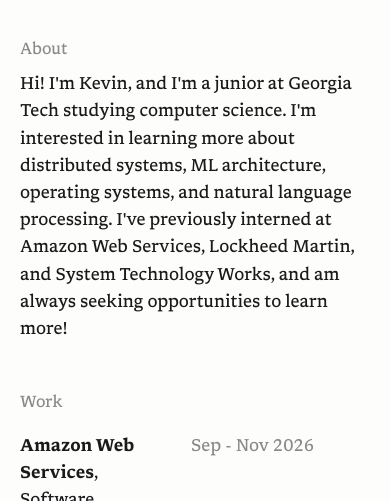
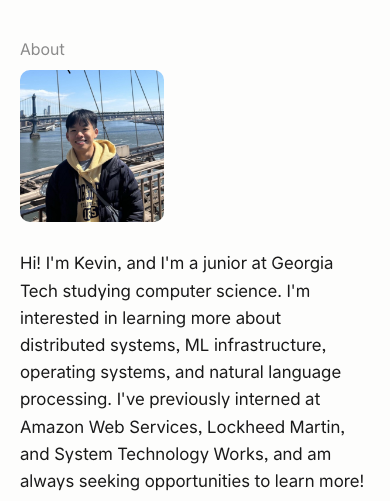
Before and after one commit to kevinw93/kevinw93.github.io, a plain HTML site: page index.html in a window 390 px wide. Shown: the part 131-632 px from the top of the page. Drawn offline with Linux system fonts and the light colour scheme.

Commit message:
Switch to Allo font, add About photo, open project links in new tabs, fix mobile overflow
- Replace Libron with Allo (OFL) at 17px
- About photo (JPEG) beside the text; stacks above it on phones
- Project link buttons open in a new tab
- Long tech labels wrap so the Projects page no longer scrolls sideways on phones

```diff
--- a/index.html
+++ b/index.html
@@ -5,11 +5,11 @@
   <meta name="viewport" content="width=device-width, initial-scale=1">
   <title>Kevin Wang</title>
   <meta name="description" content=""><!-- TODO: one-line site description for search results -->
-  <link rel="preload" href="/fonts/Libron-Regular.ttf" as="font" type="font/ttf" crossorigin>
+  <link rel="preload" href="/fonts/Allo-Regular.woff2" as="font" type="font/woff2" crossorigin>
   <!-- Tab icon: sun in a sky, matching the scene at the bottom. script.js swaps it with the theme picker. -->
   <link rel="icon" type="image/svg+xml" href="/favicon-light.svg" media="(prefers-color-scheme: light)">
   <link rel="icon" type="image/svg+xml" href="/favicon-dark.svg" media="(prefers-color-scheme: dark)">
-  <link rel="stylesheet" href="/style.css?v=17">
+  <link rel="stylesheet" href="/style.css?v=21">
   <script>
     (function () {
       var t = null;
@@ -66,10 +66,11 @@
 
     <section>
       <h2>About</h2>
-      <div>
+      <div class="about">
+        <img class="about-photo" src="/images/kevin3.jpg" alt="Kevin Wang on the Brooklyn Bridge" width="492" height="520">
         <p>
           Hi! I'm Kevin, and I'm a junior at Georgia Tech studying computer science.
-          I'm interested in learning more about distributed systems, ML architecture,
+          I'm interested in learning more about distributed systems, ML infrastructure,
           operating systems, and natural language processing. I've previously interned
           at Amazon Web Services, Lockheed Martin, and System Technology Works, and am
           always seeking opportunities to learn more!
@@ -78,7 +79,7 @@
     </section>
 
     <section>
-      <h2>Work</h2>
+      <h2>Experience</h2>
       <!-- Click a role to expand it. Each <li class="exp"> is one experience. -->
       <ul class="exps">
           <li class="exp">
@@ -189,6 +190,6 @@
     </svg>
   </footer>
 
-  <script src="/script.js?v=17"></script>
+  <script src="/script.js?v=21"></script>
 </body>
 </html>
--- a/style.css
+++ b/style.css
@@ -1,17 +1,17 @@
-/* Libron by Nico Verbruggen, SIL Open Font License 1.1 (see fonts/OFL.txt) */
+/* Allo by Josh Puckett, SIL Open Font License 1.1 (see fonts/OFL.txt) */
 @font-face {
-  font-family: "Libron";
-  src: url("fonts/Libron-Regular.ttf") format("truetype");
+  font-family: "Allo";
+  src: url("fonts/Allo-Regular.woff2") format("woff2");
   font-weight: 400; font-style: normal; font-display: swap;
 }
 @font-face {
-  font-family: "Libron";
-  src: url("fonts/Libron-Italic.ttf") format("truetype");
+  font-family: "Allo";
+  src: url("fonts/Allo-Oblique.woff2") format("woff2");
   font-weight: 400; font-style: italic; font-display: swap;
 }
 @font-face {
-  font-family: "Libron";
-  src: url("fonts/Libron-Bold.ttf") format("truetype");
+  font-family: "Allo";
+  src: url("fonts/Allo-Bold.woff2") format("woff2");
   font-weight: 700; font-style: normal; font-display: swap;
 }
 
@@ -72,7 +72,7 @@ html.overscroll-bottom { background-color: var(--hill-3); }
 body {
   background: var(--bg);
   color: var(--fg);
-  font: 17px/1.6 "Libron", Georgia, serif;
+  font: 17px/1.6 "Allo", -apple-system, BlinkMacSystemFont, "Segoe UI", sans-serif;
   -webkit-font-smoothing: antialiased;
 }
 
@@ -155,7 +155,7 @@ h1 { font-size: 1.4rem; font-weight: 700; }
 
 section {
   display: grid;
-  grid-template-columns: var(--label-w) 1fr;
+  grid-template-columns: var(--label-w) minmax(0, 1fr);
   margin-bottom: 2.5rem;
 }
 
@@ -180,6 +180,7 @@ b { font-weight: 700; }
   color: var(--muted);
   white-space: nowrap;
 }
+.proj .date { white-space: normal; text-align: right; } /* long tech lists wrap instead of widening the page */
 
 li p { color: var(--muted); }
 
@@ -359,10 +360,23 @@ main { flex: 1; width: 100%; }
 .proj-links a { pointer-events: auto; background: var(--bg); }
 .proj-links a:hover { background: var(--hover); }
 
+/* About: text on the left, photo on the right */
+.about { display: flex; align-items: flex-start; gap: 1.75rem; }
+.about p { flex: 1; }
+.about-photo {
+  order: 1; /* photo comes after the text visually */
+  width: 11rem;
+  height: auto;
+  flex-shrink: 0;
+  border-radius: 10px;
+}
+
 @media (max-width: 560px) {
+  .about { flex-direction: column; }
+  .about-photo { order: 0; width: 9rem; }
   main { padding: 3rem 1.25rem; }
   header, .page-intro { padding-left: 0; }
-  section { grid-template-columns: 1fr; }
+  section { grid-template-columns: minmax(0, 1fr); }
   h2 { margin-bottom: 0.5rem; }
 }
 
```
Also changed, not shown: projects/index.html (+10 -10 lines), projects/tonezi/index.html (+3 -3 lines), fonts/Allo-Bold.woff2 (added), fonts/Allo-Oblique.woff2 (added), fonts/Allo-Regular.woff2 (added), fonts/Libron-Bold.ttf (deleted), fonts/Libron-Italic.ttf (deleted), fonts/Libron-Regular.ttf (deleted), fonts/OFL.txt, images/kevin.webp (added), images/kevin2.webp (added), images/kevin3.jpg (added), images/kevin3.webp (added).
